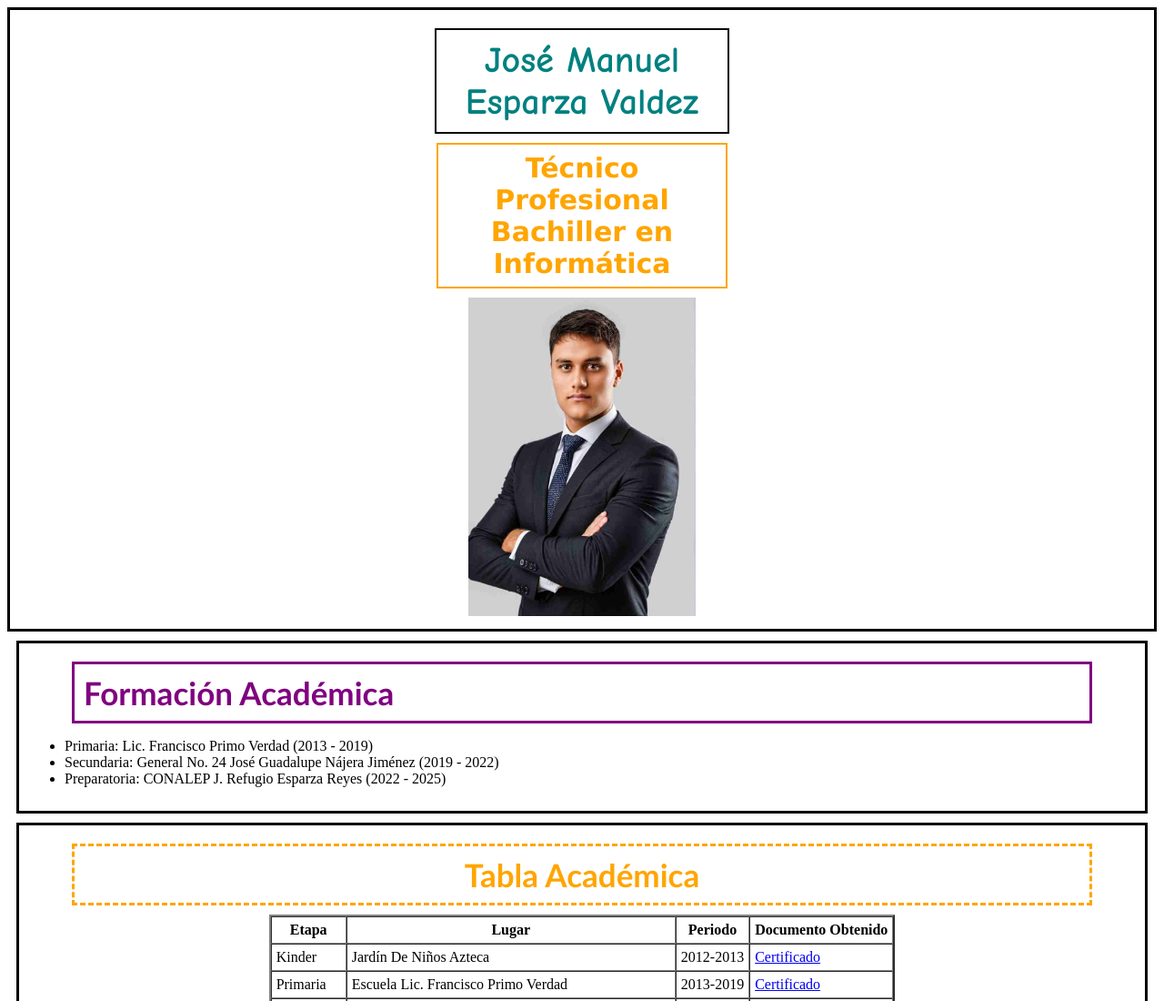
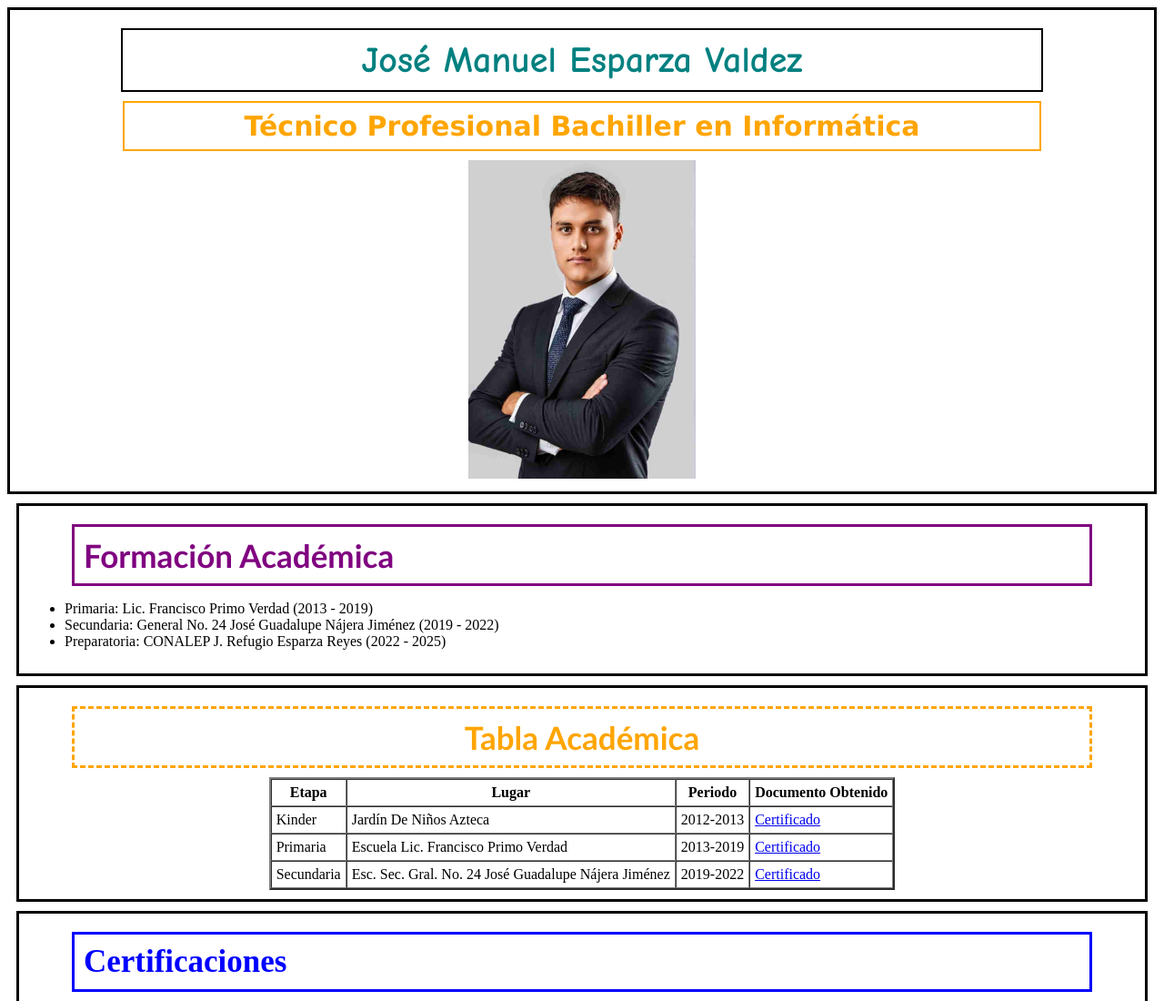
Before and after one commit to josemanuel441/curriculum_adriana-, a plain HTML site: page index.html in a window 1280 px wide. Shown: the top 1100 px of the page at 91% size. Drawn offline with Linux system fonts and the light colour scheme.

Commit message:
Update index.html

```diff
--- a/index.html
+++ b/index.html
@@ -8,15 +8,14 @@
 
     <div align="center" style="border: 3px solid black; padding: 10px;">
         <h1 style="font-size: 40px; color: teal; font-family: Comic Sans MS;
-                   width: 300px; height: auto; border: 2px solid black;
-                   padding: 10px; margin: 10px auto;">José Manuel Esparza Valdez</h1>
+                   width: 80%; height: auto; border: 2px solid black;
+                   padding: 10px; margin: 10px auto; white-space: nowrap;">José Manuel Esparza Valdez</h1>
 
         <h3 style="font-size: 30px; color: orange; font-family: Verdana;
-                   width: 300px; height: auto; border: 2px solid orange;
-                   padding: 8px; margin: 10px auto;">Técnico Profesional Bachiller en Informática</h3>
+                   width: 80%; height: auto; border: 2px solid orange;
+                   padding: 8px; margin: 10px auto; white-space: nowrap;">Técnico Profesional Bachiller en Informática</h3>
 
         <img src="imagen.jpeg" alt="Foto de José Manuel" width="250" height="350">
-
     </div>
 
     <div style="border: 3px solid black; margin: 10px; padding: 10px;">
@@ -45,25 +44,19 @@
                 <td>Kinder</td>
                 <td>Jardín De Niños Azteca</td>
                 <td>2012-2013</td>
-              <td>
-  <a href="kinder.pdf" target="_blank">Certificado</a>
-</td>
+                <td><a href="kinder.pdf" target="_blank">Certificado</a></td>
             </tr>
             <tr>
                 <td>Primaria</td>
                 <td>Escuela Lic. Francisco Primo Verdad</td>
                 <td>2013-2019</td>
-               <td>
-  <a href="escuela.pdf" target="_blank">Certificado</a>
-</td>
+                <td><a href="escuela.pdf" target="_blank">Certificado</a></td>
             </tr>
             <tr>
                 <td>Secundaria</td>
                 <td>Esc. Sec. Gral. No. 24 José Guadalupe Nájera Jiménez</td>
                 <td>2019-2022</td>
-                <td>
-  <a href="secundaria.pdf" target="_blank">Certificado</a>
-</td>
+                <td><a href="secundaria.pdf" target="_blank">Certificado</a></td>
             </tr>
         </table>
     </div>
@@ -73,7 +66,7 @@
                    width: 90%; border: 3px solid blue; padding: 10px;
                    margin: 10px auto;">Certificaciones</h2>
         <ul>
-            <li align ="center"><a href="ia.pdf" target="_blank">Inteligencia Artificial</a></li>
+            <li align="center"><a href="ia.pdf" target="_blank">Inteligencia Artificial</a></li>
             <li align="center"><a href="Coursera POT28MK27W9H.pdf" target="_blank">Google IA</a></li>
         </ul>
     </div>
```
